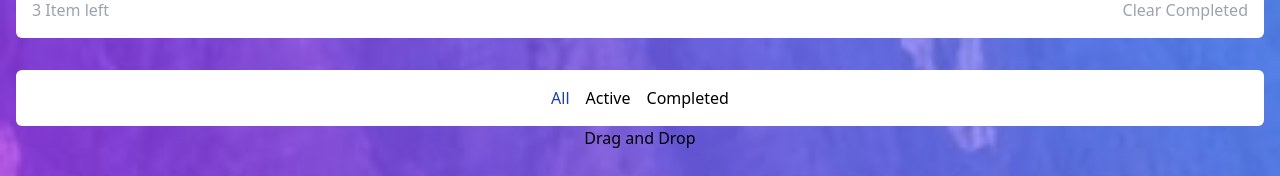
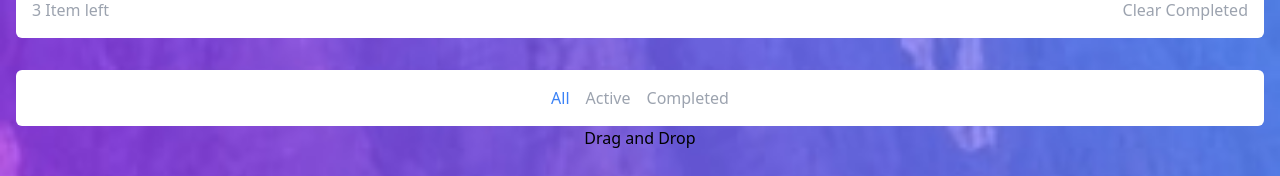
Before and after one commit to MarioGRodriguez28/react-todo, a React (Vite) app: page / in a window 1280 px wide. Shown: the part 426-602 px from the top of the page. Built offline with nearby package versions, Linux system fonts and the light colour scheme.

Commit message:
Filter, Done!

```diff
--- a/src/App.jsx
+++ b/src/App.jsx
@@ -15,6 +15,7 @@ const initialStateTodos = [
 
 const App = () => {
   const [todos, setTodos] = useState(initialStateTodos);
+  const [filter, setFilter] = useState("all");
 
   const createTodo = (title) => {
     const newTodo = {
@@ -43,18 +44,33 @@ const App = () => {
     setTodos(todos.filter((todo) => !todo.completed));
   };
 
+  const changeFilter = (filter) => setFilter(filter);
+
+  const filteredTodos = () => {
+    switch (filter) {
+      case "all":
+        return todos;
+      case "active":
+        return todos.filter((todo) => !todo.completed);
+      case "completed":
+        return todos.filter((todo) => todo.completed);
+      default:
+        return true;
+    }
+  };
+
   return (
     <div className="bg-gray-200  min-h-screen bg-[url('./assets/images/bg-mobile-light.jpg')] bg-contain bg-no-repeat">
       <Header />
       <main className="container mt-8 mx-auto px-4">
         <TodoCreate createTodo={createTodo} />
         <TodoList
-          todos={todos}
+          todos={filteredTodos()}
           updateTodo={updateTodo}
           deleteTodo={deleteTodo}
         />
         <TodoComputed itemsLeft={itemsLeft} clearComplete={clearComplete} />
-        <TodoFilter />
+        <TodoFilter changeFilter={changeFilter} filter={filter} />
       </main>
       <Footer />
     </div>
--- a/src/components/TodoFilter.jsx
+++ b/src/components/TodoFilter.jsx
@@ -1,12 +1,29 @@
-const TodoFilter = () => {
+const TodoFilter = ({ changeFilter, filter }) => {
+  const filterOptions = [
+    { text: "All", value: "all" },
+    { text: "Active", value: "active" },
+    { text: "Completed", value: "completed" },
+  ];
+
   return (
-    <section className=" mt-8 container mx-auto">
-      <div className=" bg-white p-4 rounded-md flex justify-center gap-4">
-        <button className=" text-blue-800">All</button>
-        <button className=" hover:text-blue-800">Active</button>
-        <button className=" hover:text-blue-800">Completed</button>
+    <section className="mt-8 container mx-auto">
+      <div className="bg-white p-4 rounded-md flex justify-center gap-4">
+        {filterOptions.map((option) => (
+          <button
+            key={option.value}
+            onClick={() => changeFilter(option.value)}
+            className={`${
+              filter === option.value
+                ? "text-blue-500 hover:text-gray-400"
+                : "text-gray-400 hover:text-blue-500"
+            }`}
+          >
+            {option.text}
+          </button>
+        ))}
       </div>
     </section>
   );
 };
+
 export default TodoFilter;
--- a/src/components/TodoItem.jsx
+++ b/src/components/TodoItem.jsx
@@ -1,8 +1,9 @@
-import CheckIcon from "./icons/CheckICon";
+import CheckIcon from "./icons/CheckIcon";
 import CrossIcon from "./icons/CrossIcon";
 
 const TodoItem = ({ todo, updateTodo, deleteTodo }) => {
   const { id, title, completed } = todo;
+
   return (
     <article className="flex gap-4  px-4 py-4 border-b-gray-400 border-b">
       <button
```
